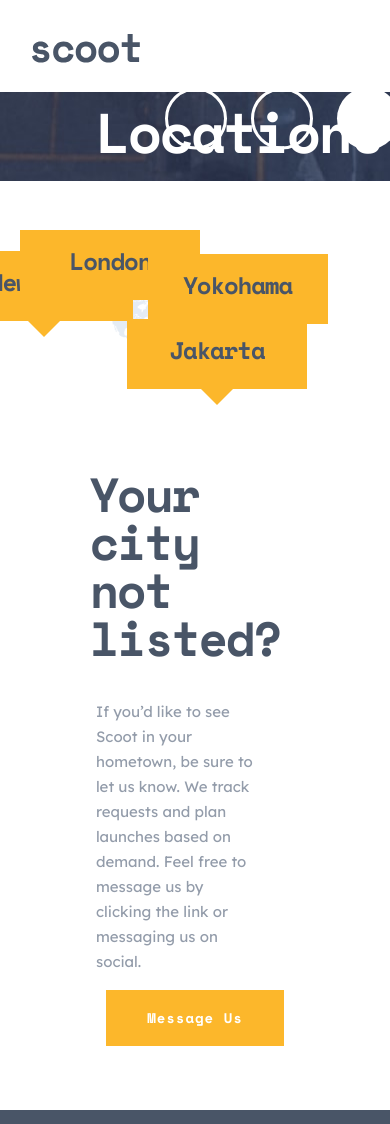
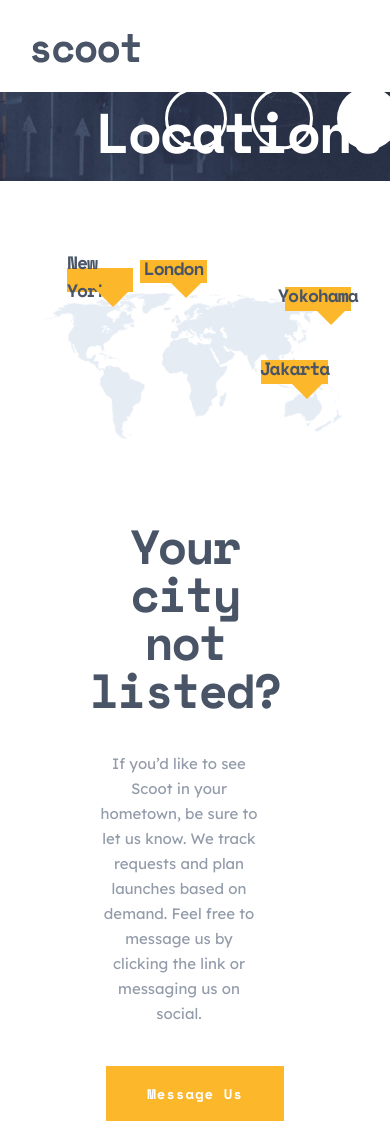
Before and after one commit to KennethPWebDevelopment/Scoot-Website, a plain HTML site: page locations.html in a window 390 px wide. Shown: the top 1124 px of the page. Drawn offline with nearby package versions, Linux system fonts and the light colour scheme; a script that the page names is missing.

Commit message:
add CSS for Locations.html responsive on Tablet

```diff
--- a/locations.html
+++ b/locations.html
@@ -78,15 +78,15 @@
 <section id="locations-section-2">
   <div class="container-fluid">
     <div class="row">
-      <div id="city-listed-div" class="col-lg-4">
+      <div id="city-listed-div" class="col-md-12 col-lg-4">
         <h2>Your city not listed?</h2>
       </div>
-      <div class="col-lg-5">
+      <div class="col-md-12 col-lg-5">
         <p id="locations-section-2-p">If you’d like to see Scoot in your hometown, be sure to let us know. We track
           requests and plan launches based on demand. Feel free to message us by clicking
           the link or messaging us on social.</p>
       </div>
-      <div id="locations-btn-div" class="col-lg-3">
+      <div id="locations-btn-div" class="col-md-12 col-lg-3">
         <button id="locations-section-2-btn">Message Us</button>
       </div>
     </div>
--- a/style.css
+++ b/style.css
@@ -848,6 +848,13 @@ button > h4 {
     text-align: center;
   }
 
+  /* Careers Header Tablet */
+
+  #locations-careers-header {
+    background-image: url("assets/images/careers-locations-hero-tablet.jpg");
+    background-size: cover;
+  }
+
   /* Careers Job Board Section Tablet */
 
   .job-postings {
@@ -857,4 +864,56 @@ button > h4 {
   #job-board > .container-fluid {
     padding: 2.5rem 3rem;
   }
+
+  /* Locations Section 1 Tablet */
+
+  #locations-map {
+    content: url("assets/images/world-map-tablet.png");
+  }
+
+  .locations-div {
+    width: 17%;
+    height: 7%;
+  }
+
+  .locations-div > h4 {
+    font-size: 18px;
+  }
+
+  #map-container {
+    padding: 0rem 2.7rem;
+  }
+
+  #locations-div-1 {
+    top: 25.5%;
+  }
+
+  #locations-div-2 {
+    top: 23%;
+    right: 47%;
+  }
+
+  #locations-div-3 {
+    top: 31%;
+    right: 10%;
+  }
+
+  #locations-div-4 {
+    top: 52.5%;
+    right: 16%;
+  }
+
+  .locations-div::after {
+    top: 78%;
+  }
+
+  /* Locations Section 2 Tablet */
+  #city-listed-div,
+  #locations-section-2-p {
+    text-align: center;
+  }
+
+  #locations-section-2-p {
+    margin-bottom: 2.5rem;
+  }
 }
```
